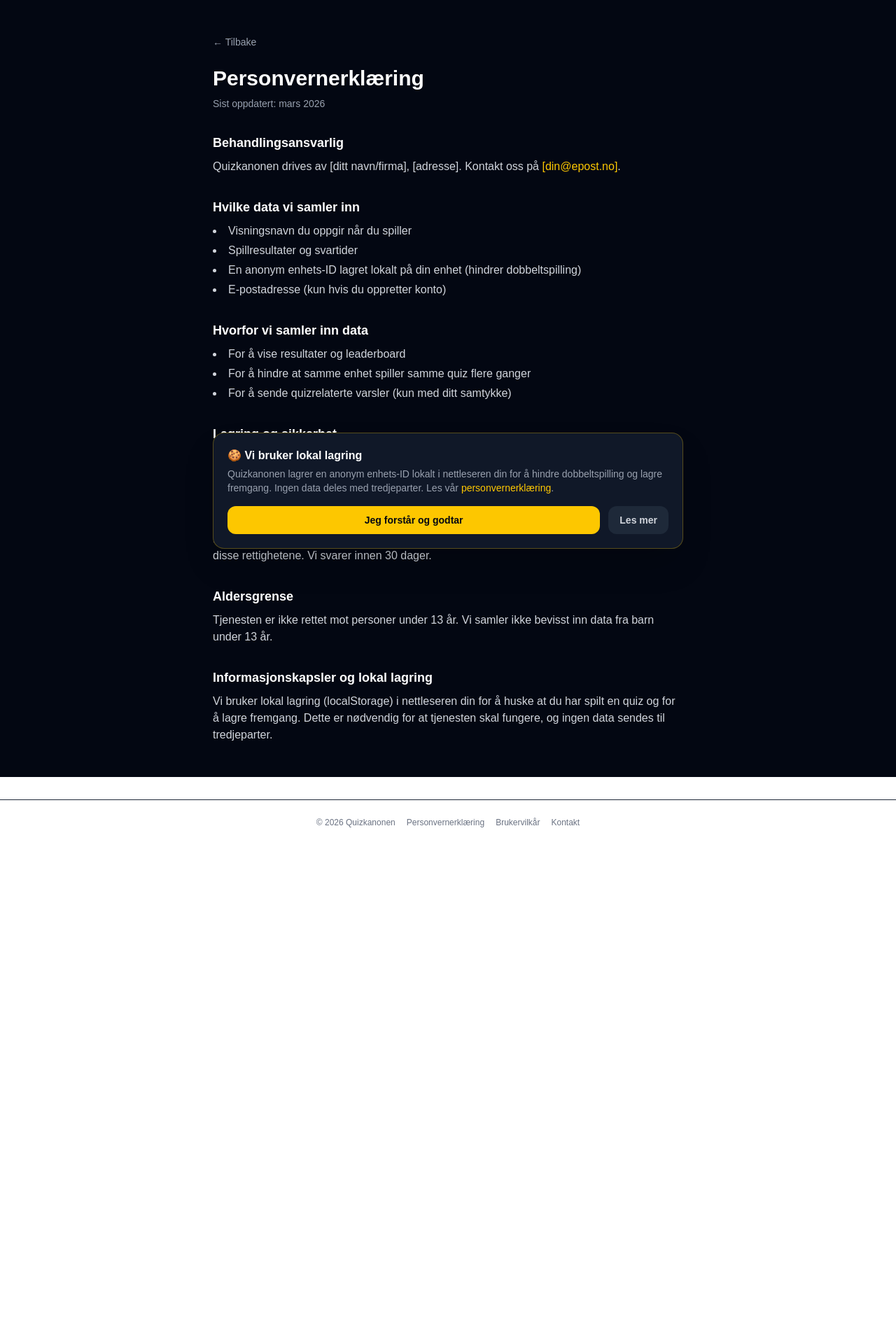
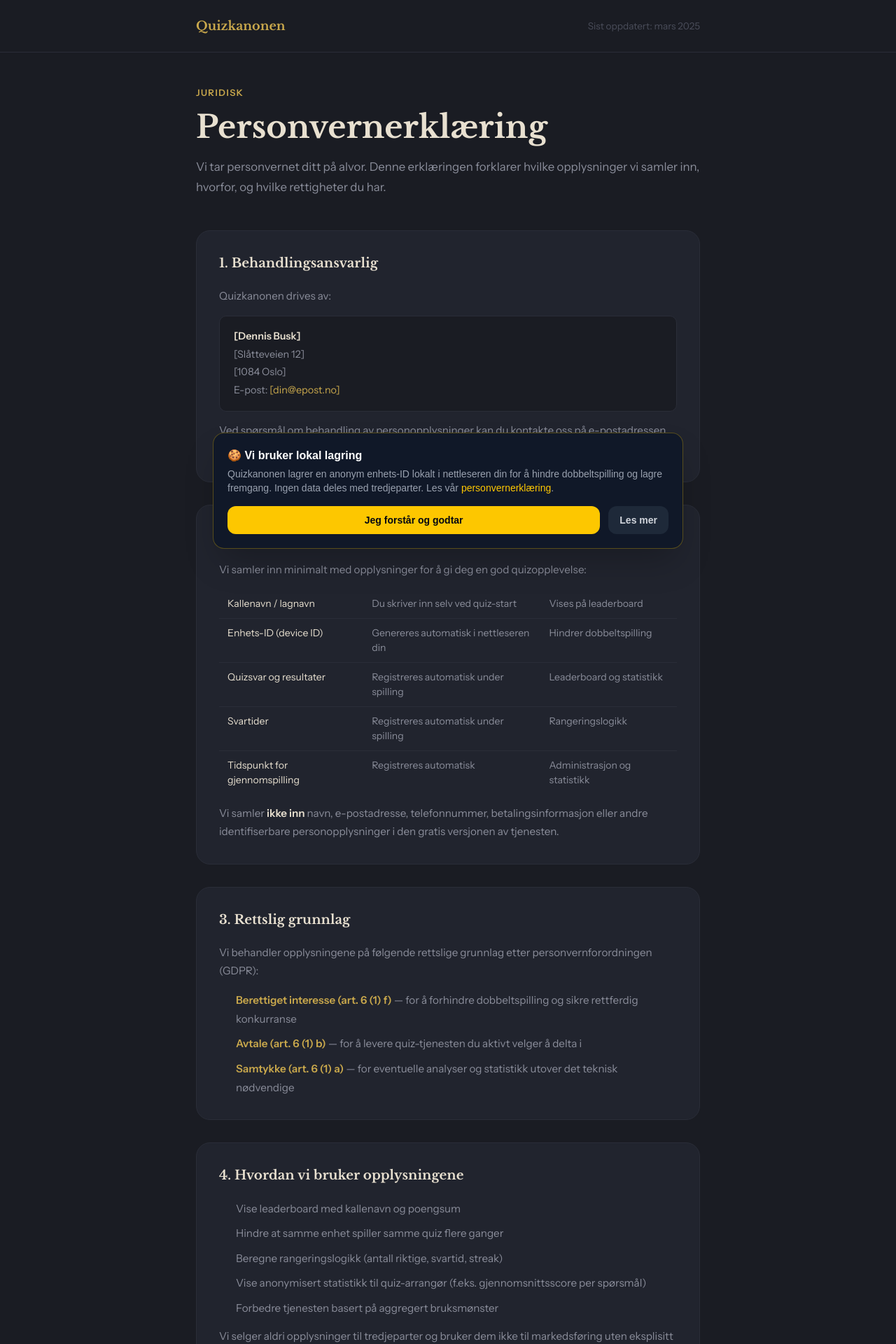
Before and after one commit to dennisbusk81-prog/quizkanonen, a Next.js app: page /personvern in a window 1280 px wide. Shown: the top 1920 px of the page at 70% size. Before the commit the page ends 1207 px from the top, so only its background shows below. Built offline with nearby package versions, Linux system fonts and the light colour scheme.

Commit message:
Oppdatering av personvern med mailadresse

```diff
--- a/app/personvern/page.tsx
+++ b/app/personvern/page.tsx
@@ -1,57 +1,207 @@
 export default function Personvern() {
   return (
-    <main className="min-h-screen bg-gray-950 px-4 py-12">
-      <div className="max-w-2xl mx-auto">
-        <a href="/" className="text-gray-400 hover:text-white text-sm mb-6 inline-block">← Tilbake</a>
-        <h1 className="text-3xl font-black text-white mb-2">Personvernerklæring</h1>
-        <p className="text-gray-400 text-sm mb-8">Sist oppdatert: mars 2026</p>
+    <main className="min-h-screen" style={{ background: '#1a1c23', fontFamily: "'Instrument Sans', sans-serif" }}>
+      <style>{`
+        @import url('https://fonts.googleapis.com/css2?family=Libre+Baskerville:ital,wght@0,400;0,700;1,400&family=Instrument+Sans:wght@400;500;600&display=swap');
+        .page-title { font-family: 'Libre Baskerville', serif; }
+        .section-title { font-family: 'Libre Baskerville', serif; }
+      `}</style>
 
-        <div className="space-y-8 text-gray-300">
-          <section>
-            <h2 className="text-white font-bold text-lg mb-2">Behandlingsansvarlig</h2>
-            <p>Quizkanonen drives av [ditt navn/firma], [adresse]. Kontakt oss på <a href="mailto:[din@epost.no]" className="text-yellow-400 hover:underline">[din@epost.no]</a>.</p>
-          </section>
+      {/* Header */}
+      <div style={{ borderBottom: '1px solid #2a2d38' }}>
+        <div className="max-w-3xl mx-auto px-6 py-6 flex items-center justify-between">
+          <a href="/" style={{ color: '#c9a84c', fontWeight: 600, fontSize: '1.1rem', textDecoration: 'none', fontFamily: "'Libre Baskerville', serif" }}>
+            Quizkanonen
+          </a>
+          <span style={{ color: '#4a4d5a', fontSize: '0.85rem' }}>Sist oppdatert: mars 2025</span>
+        </div>
+      </div>
 
-          <section>
-            <h2 className="text-white font-bold text-lg mb-2">Hvilke data vi samler inn</h2>
-            <ul className="list-disc list-inside space-y-1 text-gray-300">
-              <li>Visningsnavn du oppgir når du spiller</li>
-              <li>Spillresultater og svartider</li>
-              <li>En anonym enhets-ID lagret lokalt på din enhet (hindrer dobbeltspilling)</li>
-              <li>E-postadresse (kun hvis du oppretter konto)</li>
+      {/* Content */}
+      <div className="max-w-3xl mx-auto px-6 py-12">
+
+        {/* Title */}
+        <div style={{ marginBottom: '3rem' }}>
+          <p style={{ color: '#c9a84c', fontSize: '0.8rem', fontWeight: 600, letterSpacing: '0.12em', textTransform: 'uppercase', marginBottom: '0.75rem' }}>
+            Juridisk
+          </p>
+          <h1 className="page-title" style={{ color: '#e8e0d0', fontSize: 'clamp(2rem, 5vw, 2.8rem)', fontWeight: 700, lineHeight: 1.2, marginBottom: '1rem' }}>
+            Personvernerklæring
+          </h1>
+          <p style={{ color: '#8a8d9a', fontSize: '1.05rem', lineHeight: 1.7 }}>
+            Vi tar personvernet ditt på alvor. Denne erklæringen forklarer hvilke opplysninger vi samler inn,
+            hvorfor, og hvilke rettigheter du har.
+          </p>
+        </div>
+
+        {/* Sections */}
+        <div style={{ display: 'flex', flexDirection: 'column', gap: '2rem' }}>
+
+          <Section title="1. Behandlingsansvarlig">
+            <P>Quizkanonen drives av:</P>
+            <Box>
+              <strong style={{ color: '#e8e0d0' }}>[Dennis Busk]</strong><br />
+              [Slåtteveien 12]<br />
+              [1084 Oslo]<br />
+              E-post: <a href="mailto:[quizkanonen@gmail.com]" style={{ color: '#c9a84c' }}>[din@epost.no]</a>
+            </Box>
+            <P>Ved spørsmål om behandling av personopplysninger kan du kontakte oss på e-postadressen over.</P>
+          </Section>
+
+          <Section title="2. Hva vi samler inn">
+            <P>Vi samler inn minimalt med opplysninger for å gi deg en god quizopplevelse:</P>
+            <Table rows={[
+              ['Kallenavn / lagnavn', 'Du skriver inn selv ved quiz-start', 'Vises på leaderboard'],
+              ['Enhets-ID (device ID)', 'Genereres automatisk i nettleseren din', 'Hindrer dobbeltspilling'],
+              ['Quizsvar og resultater', 'Registreres automatisk under spilling', 'Leaderboard og statistikk'],
+              ['Svartider', 'Registreres automatisk under spilling', 'Rangeringslogikk'],
+              ['Tidspunkt for gjennomspilling', 'Registreres automatisk', 'Administrasjon og statistikk'],
+            ]} />
+            <P>Vi samler <strong style={{ color: '#e8e0d0' }}>ikke inn</strong> navn, e-postadresse, telefonnummer, betalingsinformasjon eller andre identifiserbare personopplysninger i den gratis versjonen av tjenesten.</P>
+          </Section>
+
+          <Section title="3. Rettslig grunnlag">
+            <P>Vi behandler opplysningene på følgende rettslige grunnlag etter personvernforordningen (GDPR):</P>
+            <ul style={{ color: '#8a8d9a', lineHeight: 1.8, paddingLeft: '1.5rem', fontSize: '0.95rem' }}>
+              <li style={{ marginBottom: '0.5rem' }}><strong style={{ color: '#c9a84c' }}>Berettiget interesse (art. 6 (1) f)</strong> — for å forhindre dobbeltspilling og sikre rettferdig konkurranse</li>
+              <li style={{ marginBottom: '0.5rem' }}><strong style={{ color: '#c9a84c' }}>Avtale (art. 6 (1) b)</strong> — for å levere quiz-tjenesten du aktivt velger å delta i</li>
+              <li><strong style={{ color: '#c9a84c' }}>Samtykke (art. 6 (1) a)</strong> — for eventuelle analyser og statistikk utover det teknisk nødvendige</li>
             </ul>
-          </section>
+          </Section>
 
-          <section>
-            <h2 className="text-white font-bold text-lg mb-2">Hvorfor vi samler inn data</h2>
-            <ul className="list-disc list-inside space-y-1 text-gray-300">
-              <li>For å vise resultater og leaderboard</li>
-              <li>For å hindre at samme enhet spiller samme quiz flere ganger</li>
-              <li>For å sende quizrelaterte varsler (kun med ditt samtykke)</li>
+          <Section title="4. Hvordan vi bruker opplysningene">
+            <ul style={{ color: '#8a8d9a', lineHeight: 1.8, paddingLeft: '1.5rem', fontSize: '0.95rem' }}>
+              <li style={{ marginBottom: '0.5rem' }}>Vise leaderboard med kallenavn og poengsum</li>
+              <li style={{ marginBottom: '0.5rem' }}>Hindre at samme enhet spiller samme quiz flere ganger</li>
+              <li style={{ marginBottom: '0.5rem' }}>Beregne rangeringslogikk (antall riktige, svartid, streak)</li>
+              <li style={{ marginBottom: '0.5rem' }}>Vise anonymisert statistikk til quiz-arrangør (f.eks. gjennomsnittsscore per spørsmål)</li>
+              <li>Forbedre tjenesten basert på aggregert bruksmønster</li>
             </ul>
-          </section>
+            <P>Vi selger aldri opplysninger til tredjeparter og bruker dem ikke til markedsføring uten eksplisitt samtykke.</P>
+          </Section>
 
-          <section>
-            <h2 className="text-white font-bold text-lg mb-2">Lagring og sikkerhet</h2>
-            <p>Data lagres hos Supabase (Frankfurt, Tyskland) og behandles i henhold til GDPR. Vi har databehandleravtale med alle underleverandører.</p>
-          </section>
+          <Section title="5. Lagring og sletting">
+            <Table rows={[
+              ['Quizresultater og svar', 'Til quiz-arrangør sletter quizen', 'Supabase (EU)'],
+              ['Enhets-ID / played_log', 'Til quiz-arrangør nullstiller quizen', 'Supabase (EU)'],
+              ['Kallenavn på leaderboard', 'Til quiz slettes', 'Supabase (EU)'],
+            ]} headers={['Datatype', 'Lagringstid', 'Sted']} />
+            <P>Alle data lagres på servere i EU (Supabase, Frankfurt). Vi bruker ikke tjenester som overfører data til land utenfor EØS uten tilstrekkelig beskyttelsesnivå.</P>
+          </Section>
 
-          <section>
-            <h2 className="text-white font-bold text-lg mb-2">Dine rettigheter</h2>
-            <p>Du har rett til innsyn, retting og sletting av dine data. Send e-post til <a href="mailto:[din@epost.no]" className="text-yellow-400 hover:underline">[din@epost.no]</a> for å utøve disse rettighetene. Vi svarer innen 30 dager.</p>
-          </section>
+          <Section title="6. Underleverandører (databehandlere)">
+            <Table rows={[
+              ['Supabase Inc.', 'Database og lagring', 'EU (Frankfurt)', 'DPA inngått'],
+              ['Vercel Inc.', 'Webhosting', 'EU-region tilgjengelig', 'DPA inngått'],
+            ]} headers={['Leverandør', 'Tjeneste', 'Datasentre', 'Avtale']} />
+          </Section>
 
-          <section>
-            <h2 className="text-white font-bold text-lg mb-2">Aldersgrense</h2>
-            <p>Tjenesten er ikke rettet mot personer under 13 år. Vi samler ikke bevisst inn data fra barn under 13 år.</p>
-          </section>
+          <Section title="7. Dine rettigheter">
+            <P>Etter GDPR har du følgende rettigheter:</P>
+            <div style={{ display: 'flex', flexDirection: 'column', gap: '0.75rem' }}>
+              {[
+                ['Innsyn (art. 15)', 'Be om kopi av opplysninger vi har om deg'],
+                ['Retting (art. 16)', 'Korrigere uriktige opplysninger'],
+                ['Sletting (art. 17)', 'Kreve at vi sletter dine opplysninger ("retten til å bli glemt")'],
+                ['Begrensning (art. 18)', 'Be om at vi begrenser behandlingen mens en klage behandles'],
+                ['Dataportabilitet (art. 20)', 'Motta opplysningene i et maskinlesbart format'],
+                ['Innsigelse (art. 21)', 'Protestere mot behandling basert på berettiget interesse'],
+              ].map(([right, desc]) => (
+                <div key={right} style={{ display: 'flex', gap: '1rem', background: '#21242e', border: '1px solid #2a2d38', borderRadius: '10px', padding: '0.875rem 1rem' }}>
+                  <span style={{ color: '#c9a84c', fontWeight: 600, fontSize: '0.85rem', minWidth: '160px', flexShrink: 0 }}>{right}</span>
+                  <span style={{ color: '#8a8d9a', fontSize: '0.9rem' }}>{desc}</span>
+                </div>
+              ))}
+            </div>
+            <P>Send forespørsel til <a href="mailto:[quizkanonen@gmail.com]" style={{ color: '#c9a84c' }}>[quizkanonen@gmail.com]</a>. Vi svarer innen 30 dager.</P>
+            <P>Du har også rett til å klage til <a href="https://www.datatilsynet.no" target="_blank" rel="noopener noreferrer" style={{ color: '#c9a84c' }}>Datatilsynet</a> (datatilsynet.no) dersom du mener vi behandler opplysningene dine i strid med personvernregelverket.</P>
+          </Section>
 
-          <section>
-            <h2 className="text-white font-bold text-lg mb-2">Informasjonskapsler og lokal lagring</h2>
-            <p>Vi bruker lokal lagring (localStorage) i nettleseren din for å huske at du har spilt en quiz og for å lagre fremgang. Dette er nødvendig for at tjenesten skal fungere, og ingen data sendes til tredjeparter.</p>
-          </section>
+          <Section title="8. Informasjonskapsler (cookies)">
+            <P>Quizkanonen bruker kun teknisk nødvendige data lagret lokalt i nettleseren din (localStorage). Dette er ikke cookies i tradisjonell forstand og krever ikke samtykke etter ekomloven, men vi informerer om det her av hensyn til åpenhet:</P>
+            <Table rows={[
+              ['quizkanonen_device_id', 'localStorage', 'Unik enhets-ID for å hindre dobbeltspilling'],
+              ['quizkanonen_admin_session', 'localStorage', 'Admin-innlogging (kun for admin-brukere)'],
+              ['quiz_progress_[id]', 'localStorage', 'Lagrer fremgang ved internett-brudd'],
+            ]} headers={['Nøkkel', 'Type', 'Formål']} />
+            <P>Vi bruker ingen sporings-cookies, analysecookies (Google Analytics, Hotjar e.l.) eller reklamecookies.</P>
+          </Section>
+
+          <Section title="9. Barn og ungdom">
+            <P>Quizkanonen er tilgjengelig for alle, men krever aldersbekreftelse (13+) ved registrering. Vi samler ikke bevisst inn opplysninger om barn under 13 år. Dersom du er forelder og mener barnet ditt har oppgitt opplysninger til oss, kontakt oss på <a href="mailto:[quizkanonen@gmail.com]" style={{ color: '#c9a84c' }}>[quizkanonen@gmail.com]</a> så sletter vi dataene umiddelbart.</P>
+          </Section>
+
+          <Section title="10. Endringer i erklæringen">
+            <P>Vi kan oppdatere denne erklæringen ved behov. Datoen øverst på siden viser når den sist ble revidert. Vesentlige endringer varsles synlig på nettsiden.</P>
+          </Section>
+
         </div>
+
+        {/* Footer nav */}
+        <div style={{ marginTop: '4rem', paddingTop: '2rem', borderTop: '1px solid #2a2d38', display: 'flex', gap: '1.5rem', flexWrap: 'wrap' }}>
+          <a href="/vilkar" style={{ color: '#c9a84c', fontSize: '0.9rem', textDecoration: 'none' }}>Brukervilkår →</a>
+          <a href="/" style={{ color: '#4a4d5a', fontSize: '0.9rem', textDecoration: 'none' }}>← Tilbake til forsiden</a>
+        </div>
+
       </div>
     </main>
   )
 }
+
+// --- Hjelpere ---
+
+function Section({ title, children }: { title: string; children: React.ReactNode }) {
+  return (
+    <section style={{ background: '#21242e', border: '1px solid #2a2d38', borderRadius: '20px', padding: '2rem' }}>
+      <h2 className="section-title" style={{ color: '#e8e0d0', fontSize: '1.15rem', fontWeight: 700, marginBottom: '1.25rem' }}>
+        {title}
+      </h2>
+      <div style={{ display: 'flex', flexDirection: 'column', gap: '0.875rem' }}>
+        {children}
+      </div>
+    </section>
+  )
+}
+
+function P({ children }: { children: React.ReactNode }) {
+  return <p style={{ color: '#8a8d9a', fontSize: '0.95rem', lineHeight: 1.75 }}>{children}</p>
+}
+
+function Box({ children }: { children: React.ReactNode }) {
+  return (
+    <div style={{ background: '#1a1c23', border: '1px solid #2a2d38', borderRadius: '10px', padding: '1rem 1.25rem', color: '#8a8d9a', fontSize: '0.9rem', lineHeight: 1.8 }}>
+      {children}
+    </div>
+  )
+}
+
+function Table({ rows, headers }: { rows: string[][]; headers?: string[] }) {
+  return (
+    <div style={{ overflowX: 'auto' }}>
+      <table style={{ width: '100%', borderCollapse: 'collapse', fontSize: '0.875rem' }}>
+        {headers && (
+          <thead>
+            <tr>
+              {headers.map(h => (
+                <th key={h} style={{ textAlign: 'left', color: '#c9a84c', fontWeight: 600, padding: '0.5rem 0.75rem', borderBottom: '1px solid #2a2d38', whiteSpace: 'nowrap' }}>
+                  {h}
+                </th>
+              ))}
+            </tr>
+          </thead>
+        )}
+        <tbody>
+          {rows.map((row, i) => (
+            <tr key={i} style={{ borderBottom: i < rows.length - 1 ? '1px solid #2a2d38' : 'none' }}>
+              {row.map((cell, j) => (
+                <td key={j} style={{ padding: '0.625rem 0.75rem', color: j === 0 ? '#e8e0d0' : '#8a8d9a', verticalAlign: 'top' }}>
+                  {cell}
+                </td>
+              ))}
+            </tr>
+          ))}
+        </tbody>
+      </table>
+    </div>
+  )
+}
```
